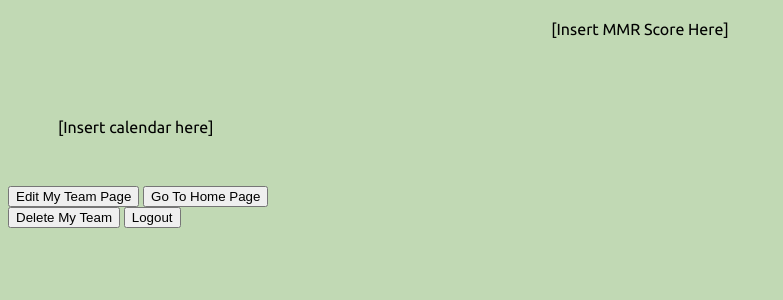
After one commit to Watkins7/Django-Game-Scheduling-Website, a Django app: template pick_up_app/templates/pick_up_app/team.html in a window 1280 px wide. The commit adds this page. Shown: the top 300 px of the page, without its empty margins (0-783 px from the left). Run offline with Django 4.2, Linux system fonts and the light colour scheme; the template is opened without the code that fills it, so the values that code supplies are empty.

Commit message:
Fixed url paths, started team html and css files.

```diff
--- a/pick_up_app/models.py
+++ b/pick_up_app/models.py
@@ -17,6 +17,8 @@ class User(AbstractUser):
     teamName = models.TextField(20)
     # Added mmr_score for home_page template, can be changed later
     mmr_score = models.IntegerField(default=0)
+    #Added email for team page
+    emails = models.TextField(50)
 
     def authenticate(username, password):
         for user in User.objects.all():
--- /dev/null
+++ b/pick_up_app/static/css/styleteam.css
@@ -0,0 +1,16 @@
+body {
+    background-color: #c1d9b4;
+    font-family: 'Ubuntu', sans-serif;
+}
+
+.mmr{
+    margin: 20px;
+}
+
+.emails{
+    margin: 30px;
+}
+
+.calendar{
+    margin: 50px;
+}
--- a/pick_up_app/templates/pick_up_app/login.html
+++ b/pick_up_app/templates/pick_up_app/login.html
@@ -17,7 +17,7 @@
             <input class="login" type="submit" align="center" value="enter">
             <!-- Note that the "#" just goes to top of page, we fix when we have those pages to go to-->
             <p class="forgot" align="center"><a href="#">Forgot Username or Password?</a></p>
-            <p class="newuser" align="center"><a href="#">New User? Register Your Team</a></p>
+            <p class="newuser" align="center"><a href="/pick_up_app/register/">New User? Register Your Team</a></p>
         </form>
     </div>
     <div class="top-waves">
--- a/pick_up_app/templates/pick_up_app/register.html
+++ b/pick_up_app/templates/pick_up_app/register.html
@@ -59,12 +59,12 @@
     <!-- ######################################
         Redirect to '/login'
     ########################################### -->
-    <p class="text-center">If you already have an account, <a href="/login">login</a> instead.</p>
+    <p class="text-center">If you already have an account, <a href="/pick_up_app/login/">login</a> instead.</p>
 
     <!-- ######################################
         Redirect to '/'
     ########################################### -->
-    <p class="text-center">Go back to <a href="/">main site</a> instead.</p>
+    <p class="text-center">Go back to <a href="/pick_up_app/">main site</a> instead.</p>
 
 </div>
 {% endblock %}
--- /dev/null
+++ b/pick_up_app/templates/pick_up_app/team.html
@@ -0,0 +1,50 @@
+<!DOCTYPE html>
+{% load static %}
+
+<html>
+    <head>
+        <link rel="stylesheet" type="text/css" href="{% static 'css/styleteam.css' %}">
+        <link href="https://fonts.googleapis.com/css?family=Ubuntu" rel="stylesheet">
+        <title>Team Name</title>
+    </head>
+
+    <body>
+        <div class = "mmr" align ="center">
+            <p class="mmr_score">[Insert MMR Score Here]</p>
+        </div>
+
+        <div class = "emails" align = "center">
+            <table>
+                {% for email in email_list %}
+                <tr>
+                    <td>{{ team.email }}</td>
+                </tr>
+                {% endfor %}
+            </table>
+        </div>
+
+        <div class="calendar">
+            <p class="insert_calendar ">[Insert calendar here]</p>
+        </div>
+
+        <div class="top_redirect_buttons">
+            <button type="button">
+            <a class="edit_page">Edit My Team Page</a>
+            </button>
+
+            <button>
+            <a class="home_page" >Go To Home Page</a>
+            </button>
+        </div>
+
+        <div class = "bottom_redirect_buttons">
+            <button>
+            <a class="delete_team">Delete My Team</a>
+            </button>
+
+            <button type="button">
+            <a class="logout">Logout</a>
+            </button>
+        </div>
+    </body>
+</html>
--- a/pick_up_app/urls.py
+++ b/pick_up_app/urls.py
@@ -12,4 +12,5 @@ urlpatterns = [
     path('save/', views.save, name='save'),
     path('check/', views.check, name='check'),
     path('<username>/', views.home_page, name='home_page'),
+    path('<username>/teampage/', views.team_page, name="team_page")
 ]
```
Also changed, not shown: pick_up_app/views.py (+20 -13 lines).
